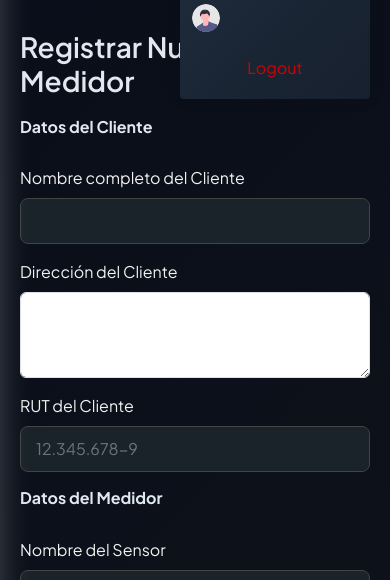
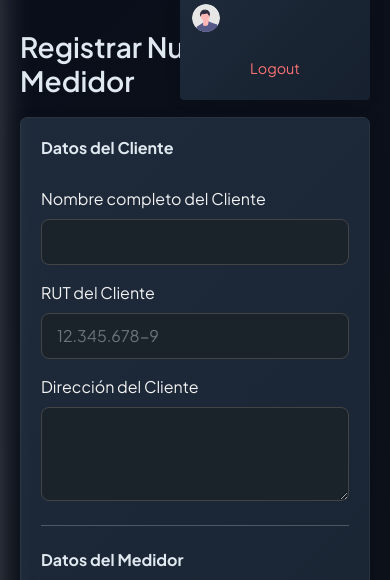
Before and after one commit to Arielquezada123/Los-Pinguinos, a Django app: template templates/empresa/crear_cliente.html in a window 390 px wide, after a click that opens the changed part. Shown: the part 99-679 px from the top of the page. Run offline with Django 5.2, Linux system fonts and the light colour scheme; the template is opened without the code that fills it: values that come from a table or form of the project are taken from there, others are empty; some libraries are stand-ins or nearby versions; grey boxes are pictures that could not be loaded.

```diff
--- a/gestorUser/forms.py
+++ b/gestorUser/forms.py
@@ -44,8 +44,16 @@ class EmpresaCreaClienteForm(forms.Form):
     nombre_sensor = forms.CharField(label="Nombre del Sensor", max_length=100, required=True)
     id_dispositivo_mqtt = forms.CharField(label="ID del Dispositivo", max_length=100, required=True)
 
-    latitud = forms.FloatField(widget=forms.HiddenInput(), required=True)
-    longitud = forms.FloatField(widget=forms.HiddenInput(), required=True)
+    latitud = forms.FloatField(
+        label="Latitud",
+        required=True,
+        widget=forms.NumberInput(attrs={'step': 'any'}) # Campo numérico
+    )
+    longitud = forms.FloatField(
+        label="Longitud",
+        required=True,
+        widget=forms.NumberInput(attrs={'step': 'any'}) # Campo numérico
+    )
 
     def __init__(self, *args, **kwargs):
         super().__init__(*args, **kwargs)
--- a/templates/base/base_dashboard.html
+++ b/templates/base/base_dashboard.html
@@ -200,7 +200,7 @@
   <script src="{% static 'assets/js/dashboard.js' %}"></script>
 
   <script src="https://unpkg.com/htmx.org@1.9.10"
-          integrity="sha384-D1Kt99CQMDuVetoL1lrYwg5t+9QdHe7NLX/SoJYkXDFfX37iInKRy5xLdcjVHlUI"
+          integrity="sha384-D1Kt99CQMDuVetoL1lrYwg5t+9QdHe7NLX/SoJYkXDFfX37iInKRy5xLSi8nO7UC"
           crossorigin="anonymous">
   </script>
   {% block page_scripts %}{% endblock %}
--- a/templates/empresa/crear_cliente.html
+++ b/templates/empresa/crear_cliente.html
@@ -5,6 +5,8 @@
 
 {% block page_styles %}
   <link rel="stylesheet" href="{% static 'dist/leaflet.css' %}" />
+
+  {# Estilos para el formulario y el mapa, adaptados de dashboard_ingreso.html #}
   <style>
     #mapa-ingreso {
       height: 450px;
@@ -12,16 +14,13 @@
       border-radius: 10px;
       z-index: 1;
       background-color: #555;
-    box-shadow: 0 5px 15px rgba(0,0,0,0.3); /* Sombra sutil */
+      box-shadow: 0 5px 15px rgba(0,0,0,0.3);
     }
 
     .leaflet-container {
       cursor: crosshair !important;
     }
 
-  /* --- ¡LA PINCELADA MAESTRA! ---
-     Le damos vida al texto de ayuda con una animación de pulso
-  */
     @keyframes pulse-light {
       0% { background: rgba(0, 0, 0, 0.7); box-shadow: 0 0 5px rgba(0,0,0,0.7); }
       50% { background: rgba(0, 0, 0, 0.9); box-shadow: 0 0 10px rgba(0,0,0,0.9); }
@@ -39,16 +38,17 @@
       font-size: 0.9em;
       z-index: 401;
       pointer-events: none;
-    /* ¡Aquí está el aliento de vida! */
       animation: pulse-light 2.5s infinite ease-in-out;
     }
-
 
     .form-label {
         color: #f1f1f1;
     }
 
-  .mb-3 input {
+    /* Estilo general para inputs y textareas */
+    .mb-3 input[type="text"],
+    .mb-3 input[type="number"],
+    .mb-3 textarea {
       display: block;
       width: 100%;
       padding: 10px 15px;
@@ -64,20 +64,25 @@
       transition: border-color 0.3s ease, box-shadow 0.3s ease;
     }
 
-
-  .mb-3 input:focus {
+    .mb-3 input:focus,
+    .mb-3 textarea:focus {
       color: #f1f1f1;
       background-color: #1a222a;
       border-color: #0825df;
       outline: 0;
-
       box-shadow: 0 0 0 0.25rem rgba(8, 37, 223, 0.3);
     }
 
-
-  .mb-3 input::placeholder {
+    .mb-3 input::placeholder,
+    .mb-3 textarea::placeholder {
       color: #6c757d;
       opacity: 1;
+    }
+
+    .text-danger {
+        font-size: 0.9em;
+        margin-top: 5px;
+        color: #f87171 !important;
     }
   </style>
 {% endblock %}
@@ -92,10 +97,12 @@
     </div>
   </div>
 
-  <div class.card-style">
+  <div class="card-style">
     <div class="card-body">
+
       <form method="POST">
         {% csrf_token %}
+
         {% if form.non_field_errors %}
           <div class="alert alert-danger" role="alert">
             {% for error in form.non_field_errors %}{{ error }}{% endfor %}
@@ -103,6 +110,7 @@
         {% endif %}
 
         <div class="row">
+
           <div class="col-md-5">
             <h5 class="mb-30">Datos del Cliente</h5>
             <div class="mb-3">
@@ -112,16 +120,18 @@
             </div>
 
             <div class="mb-3">
+              <label for="{{ form.rut_cliente.id_for_label }}" class="form-label">{{ form.rut_cliente.label }}</label>
+              {{ form.rut_cliente }}
+              {% if form.rut_cliente.errors %}<div class="text-danger">{{ form.rut_cliente.errors }}</div>{% endif %}
+            </div>
+
+            <div class="mb-3">
               <label for="{{ form.direccion.id_for_label }}" class="form-label">{{ form.direccion.label }}</label>
               {{ form.direccion }}
               {% if form.direccion.errors %}<div class="text-danger">{{ form.direccion.errors }}</div>{% endif %}
             </div>
 
-            <div class="mb-3">
-              <label for="{{ form.rut_cliente.id_for_label }}" class="form-label">{{ form.rut_cliente.label }}</label>
-              {{ form.rut_cliente }}
-              {% if form.rut_cliente.errors %}<div class="text-danger">{{ form.rut_cliente.errors }}</div>{% endif %}
-            </div>
+            <hr class="my-4" style="background-color: #555;">
 
             <h5 class="mb-30">Datos del Medidor</h5>
             <div class="mb-3">
@@ -134,22 +144,32 @@
               {{ form.id_dispositivo_mqtt }}
               {% if form.id_dispositivo_mqtt.errors %}<div class="text-danger">{{ form.id_dispositivo_mqtt.errors }}</div>{% endif %}
             </div>
-            <hr class="my-4" style="background-color: #555;">
-
           </div>
 
           <div class="col-md-7">
             <h5 class="mb-30">Ubicación del Medidor</h5>
             <div style="position: relative;">
               <div id="mapa-ingreso"></div>
-              <div class="map-helper-text">Haga clic en el mapa para fijar la ubicación del sensor</div>
+              <div class="map-helper-text">Haga clic en el mapa o ingrese las coordenadas</div>
+            </div>
+
+            <div class="row mt-3">
+              <div class="col-md-6">
+                <div class="mb-3">
+                  <label for="{{ form.latitud.id_for_label }}" class="form-label">{{ form.latitud.label }}</label>
+                  {{ form.latitud }}
+                  {% if form.latitud.errors %}<div class="text-danger">{{ form.latitud.errors }}</div>{% endif %}
+                </div>
+              </div>
+              <div class="col-md-6">
+                <div class="mb-3">
+                  <label for="{{ form.longitud.id_for_label }}" class="form-label">{{ form.longitud.label }}</label>
+                  {{ form.longitud }}
+                  {% if form.longitud.errors %}<div class="text-danger">{{ form.longitud.errors }}</div>{% endif %}
                 </div>
               </div>
             </div>
-
-        <div style="display: none;">
-          {{ form.latitud }}
-          {{ form.longitud }}
+          </div>
         </div>
 
         <div class="row mt-30">
@@ -166,10 +186,11 @@
 
 {% block page_scripts %}
   <script src="{% static 'dist/leaflet.js' %}"></script>
+
   <script>
     document.addEventListener("DOMContentLoaded", function() {
 
-      // --- 1. Obtener los campos OCULTOS ---
+        // --- 1. Obtener los campos ---
         const latInput = document.getElementById('{{ form.latitud.id_for_label }}');
         const lonInput = document.getElementById('{{ form.longitud.id_for_label }}');
 
@@ -183,55 +204,56 @@
         let marker = L.marker([0, 0], { draggable: true }).addTo(map);
         marker.setOpacity(0);
 
-      // --- 4. Clic en el Mapa ---
-      map.on('click', function(e) {
-        const latlng = e.latlng;
+        // --- 4. VÍA 1: Clic/Arrastre en el Mapa actualiza los Inputs ---
+        function actualizarInputsDesdeMarcador(latlng) {
             latInput.value = latlng.lat.toFixed(6);
             lonInput.value = latlng.lng.toFixed(6);
             marker.setLatLng(latlng).setOpacity(1);
             map.panTo(latlng);
+        }
+
+        map.on('click', function(e) {
+            actualizarInputsDesdeMarcador(e.latlng);
         });
 
-      // --- 5. Arrastrar el Marcador ---
         marker.on('dragend', function(e) {
-        const latlng = marker.getLatLng();
-        latInput.value = latlng.lat.toFixed(6);
-        lonInput.value = latlng.lng.toFixed(6);
-        map.panTo(latlng);
+            actualizarInputsDesdeMarcador(marker.getLatLng());
         });
 
-
+        // --- 5. VÍA 2: Escribir en Inputs actualiza el Mapa ---
         function actualizarMapaDesdeInputs() {
             const lat = parseFloat(latInput.value);
             const lon = parseFloat(lonInput.value);
+
             if (!isNaN(lat) && !isNaN(lon)) {
                 const nuevaPosicion = [lat, lon];
                 marker.setLatLng(nuevaPosicion).setOpacity(1);
-          map.setView(nuevaPosicion, 15);
+                map.setView(nuevaPosicion, 15); // Hacemos zoom al punto
             }
         }
-      latInput.addEventListener('change', actualizarMapaDesdeInputs);
-      lonInput.addEventListener('change', actualizarMapaDesdeInputs);
 
+        latInput.addEventListener('input', actualizarMapaDesdeInputs);
+        lonInput.addEventListener('input', actualizarMapaDesdeInputs);
 
+        // --- 6. Carga inicial (si el form viene con datos por error/edición) ---
         if (latInput.value && lonInput.value) {
           actualizarMapaDesdeInputs();
         }
+
+        // --- 7. Formateo de RUT ---
         const rutInput = document.getElementById('{{ form.rut_cliente.id_for_label }}');
 
-
         function formatRut(rut) {
-          // Limpiar RUT de puntos y guiones
             var cleanRut = rut.replace(/[\.-]/g, '');
             if (cleanRut.length < 2) return rut;
             var body = cleanRut.slice(0, -1);
             var dv = cleanRut.slice(-1).toUpperCase();
-          // Formatear el cuerpo con puntos (revirtiendo, agregando puntos, y revirtiendo de nuevo)
             var formattedBody = body.split('').reverse().join('')
                                   .replace(/(\d{3})(?=\d)/g, '$1.')
                                   .split('').reverse().join('');
             return formattedBody + '-' + dv;
         }
+
         if (rutInput) {
             rutInput.addEventListener('blur', function(e) {
                 e.target.value = formatRut(e.target.value);
```
Also changed, not shown: sensores/management/commands/mqttlistener.py (+25 -17 lines), sensores/views.py (+17 -11 lines), templates/empresa/ver_cliente.html (+24 -3 lines), db.sqlite3. Lines whose indentation alone changed are shown as unchanged.
